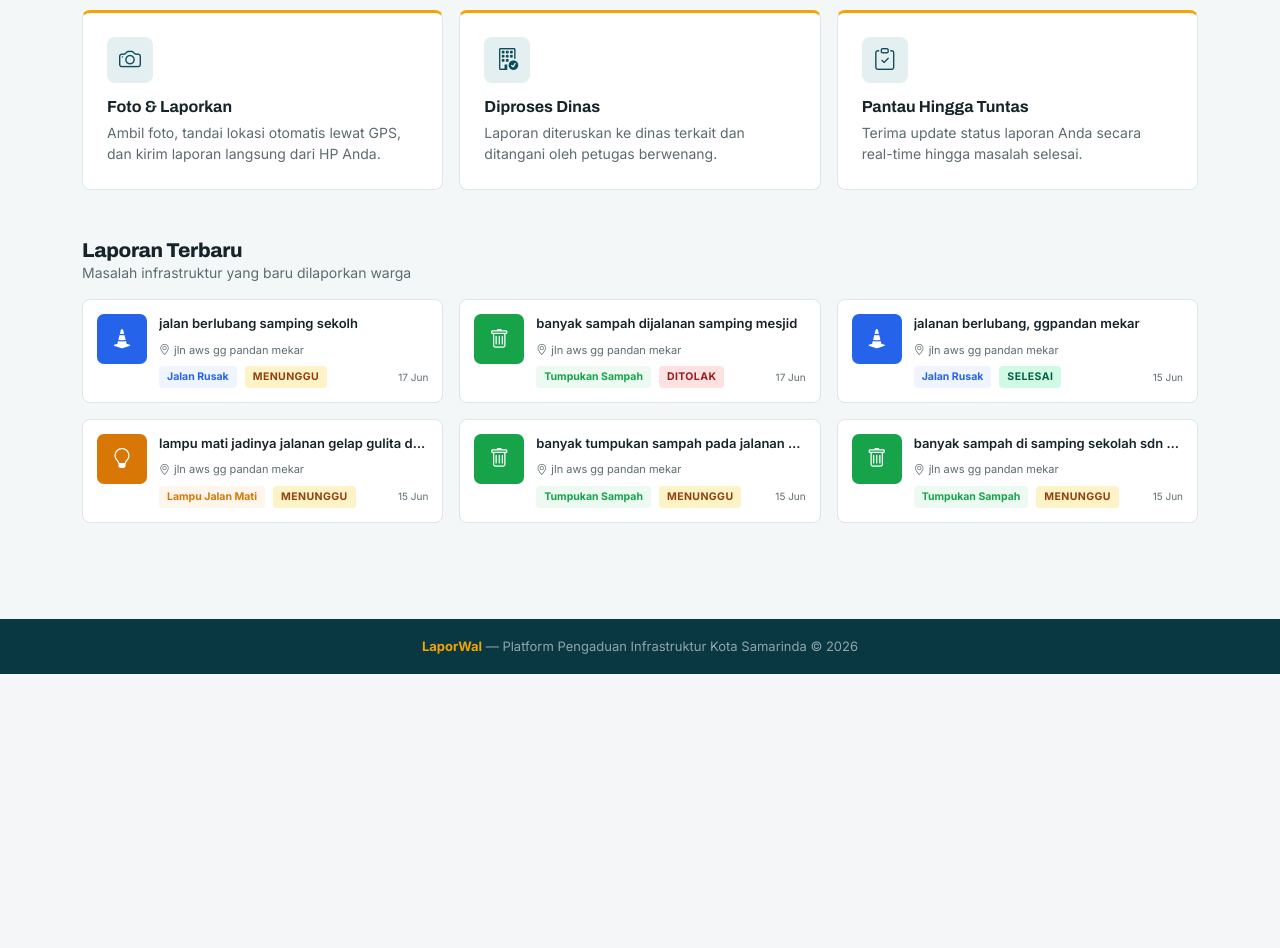
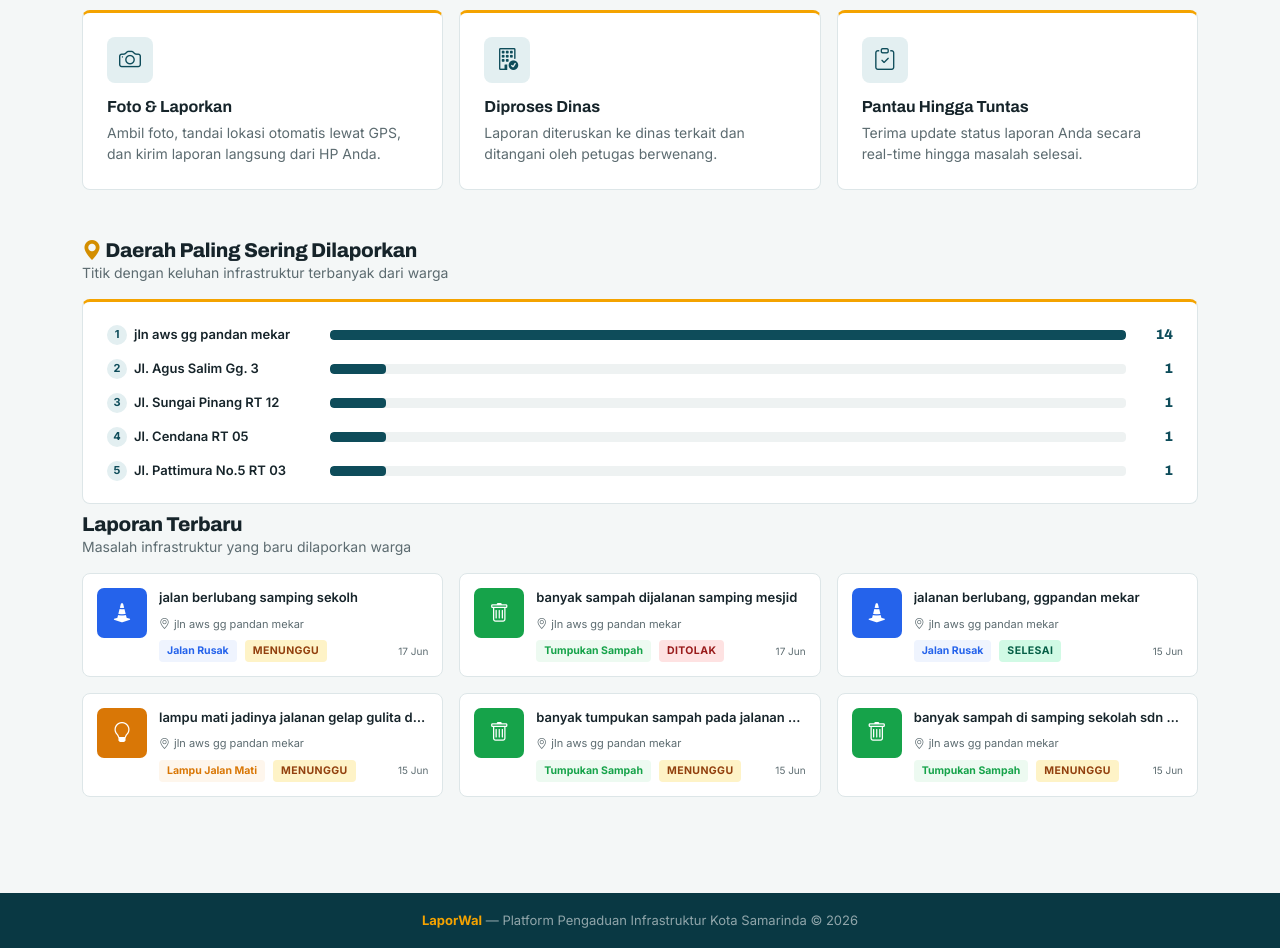
Before and after one commit to 2411102441236-hash/LaporWalProject, a Django app: page / in a window 1280 px wide. Shown: the part 585-1533 px from the top of the page. Before the commit the page ends 1259 px from the top, so only its background shows below. Run offline with Django 5.2, Linux system fonts and the light colour scheme; data comes from the database, SQL or seed files in the repository.

Commit message:
Add files via upload

```diff
--- a/laporwal_project/laporwal/templates/laporan/beranda.html
+++ b/laporwal_project/laporwal/templates/laporan/beranda.html
@@ -23,6 +23,14 @@
 .report-card { background:#fff; border:1px solid var(--line); border-radius:8px; padding:14px; display:flex; gap:12px; align-items:flex-start; height:100%; transition:border-color 0.15s; }
 .report-card:hover { border-color:var(--teal); }
 .rthumb { width:50px; height:50px; border-radius:7px; display:flex; align-items:center; justify-content:center; font-size:20px; flex-shrink:0; color:#fff; }
+.dstat-card { background:#fff; border:1px solid var(--line); border-top:3px solid var(--amber); border-radius:8px; padding:22px 24px; }
+.dbar-row { display:flex; align-items:center; gap:13px; margin-bottom:13px; }
+.dbar-row:last-child { margin-bottom:0; }
+.dbar-lbl { font-size:13px; font-weight:600; color:var(--ink); width:210px; flex-shrink:0; white-space:nowrap; overflow:hidden; text-overflow:ellipsis; display:flex; align-items:center; gap:7px; }
+.dbar-lbl .rank { width:20px; height:20px; border-radius:50%; background:var(--teal-l); color:var(--teal); font-size:11px; font-weight:700; display:flex; align-items:center; justify-content:center; flex-shrink:0; }
+.dbar-track { flex:1; height:10px; background:#EEF2F2; border-radius:4px; overflow:hidden; }
+.dbar-fill { height:100%; border-radius:4px; background:var(--teal); }
+.dbar-val { font-family:var(--display); font-size:14px; font-weight:800; color:var(--teal); width:34px; text-align:right; }
 {% endblock %}
 {% block content %}
 <section class="hero">
@@ -75,6 +83,26 @@
   </div>
 </section>
 
+<section class="pb-2">
+  <div class="container">
+    <div class="mb-3">
+      <h2 class="section-title mb-0"><i class="bi bi-geo-alt-fill" style="color:var(--amber-d)"></i> Daerah Paling Sering Dilaporkan</h2>
+      <p class="section-sub mb-0">Titik dengan keluhan infrastruktur terbanyak dari warga</p>
+    </div>
+    <div class="dstat-card">
+      {% for d in daerah_data %}
+      <div class="dbar-row">
+        <div class="dbar-lbl" title="{{ d.nama }}"><span class="rank">{{ forloop.counter }}</span>{{ d.nama|truncatechars:30 }}</div>
+        <div class="dbar-track"><div class="dbar-fill" style="width:{% if daerah_max > 0 %}{% widthratio d.jumlah daerah_max 100 %}%{% else %}0%{% endif %}"></div></div>
+        <div class="dbar-val">{{ d.jumlah }}</div>
+      </div>
+      {% empty %}
+      <p class="section-sub mb-0 text-center py-3">Belum ada data laporan.</p>
+      {% endfor %}
+    </div>
+  </div>
+</section>
+
 <section class="pb-5">
   <div class="container">
     <div class="d-flex align-items-center justify-content-between mb-3">
```
